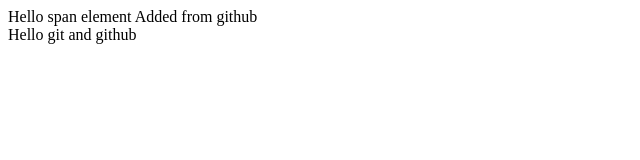
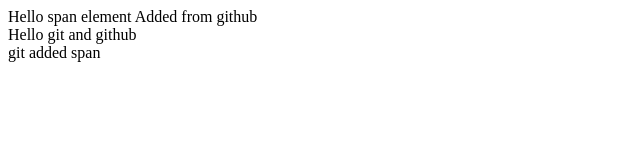
Before and after one commit to Baltazar-Figuereo/GitTesting, a plain HTML site: page index.html in a window 1280 px wide. Shown: the whole page, without its empty margins (0-640 px from the left). Drawn offline with Linux system fonts and the light colour scheme.

Commit message:
add span local

```diff
--- a/index.html
+++ b/index.html
@@ -8,7 +8,7 @@
     <span>Hello span element</span>
     <span>Added from github</span>
     <div>Hello git and github</div>
-
+    <span>git added span </span>
     <!-- added comment from github -->
 </body>
 </html>
```
